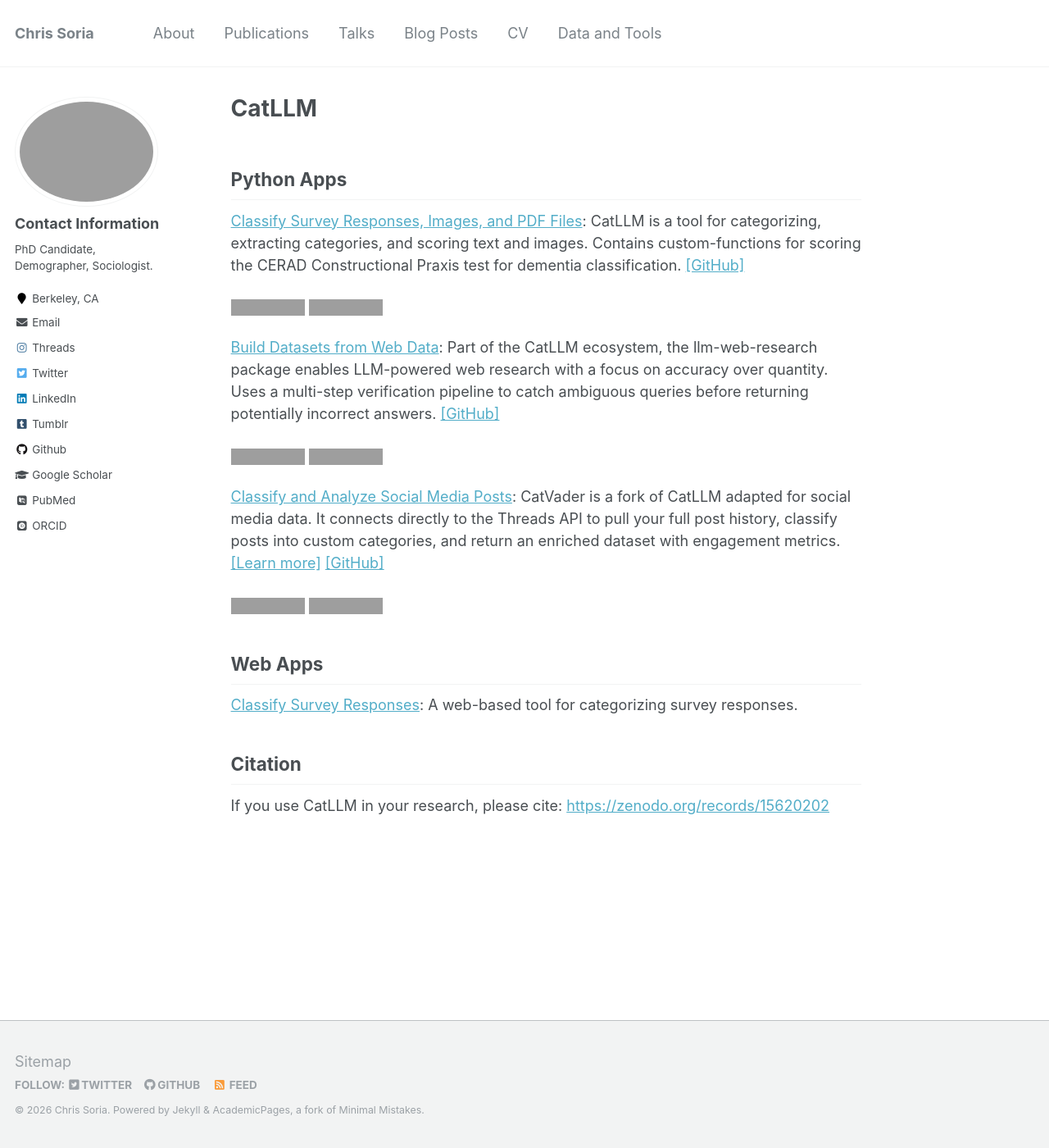
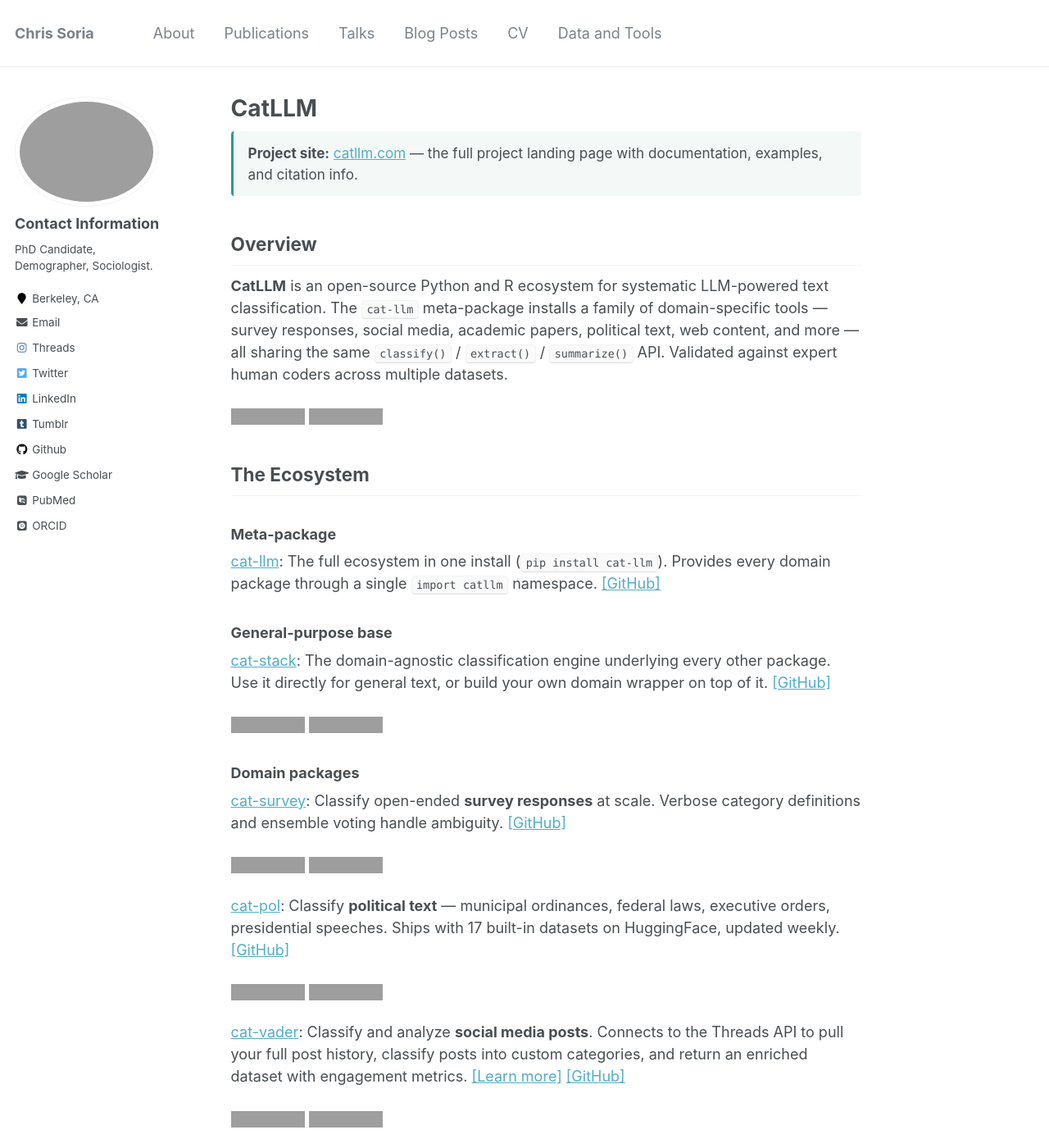
Before and after one commit to chrissoria/chrissoria.github.io, a Jekyll site: the page built from _pages/catllm.md, in a window 1280 px wide and 1400 px high. Shown: the whole window at 82% size. Built offline with Jekyll 4.4.1, drawn with Linux system fonts in a browser that asks for light colours; some web fonts are replaced; some of the changed text lies outside the part shown; grey boxes are pictures that could not be loaded.

Commit message:
Restructure /catllm/ page: link to catllm.com, feature all ecosystem packages
- Add project site callout at top linking to catllm.com
- Expand from 3 packages to full ecosystem: cat-llm meta, cat-stack base,
  six domain packages (survey, pol, vader, ademic, cog, web), plus
  related llm-web-research
- Update Zenodo citation to v3.0.0 (10.5281/zenodo.19960067)

Co-Authored-By: Claude Opus 4.7 (1M context) <noreply@anthropic.com>

```diff
--- a/_pages/catllm.md
+++ b/_pages/catllm.md
@@ -1,28 +1,70 @@
 ---
 permalink: /catllm/
 title: "CatLLM"
-description: "CatLLM - Open-source Python package and web app for classifying survey responses, images, and PDFs using large language models. Built for social science researchers."
+description: "CatLLM - Open-source Python and R ecosystem for LLM-powered text classification: survey responses, social media, academic papers, political text, web content, images, and PDFs. Built for social science researchers."
 author_profile: true
 ---
 
-## Python Apps
+<div style="padding: 14px 18px; margin-bottom: 28px; background: #f4f9f8; border-left: 3px solid #2a9d8f; border-radius: 4px; font-size: 0.95rem;">
+  <strong>Project site:</strong> <a href="https://catllm.com">catllm.com</a> — the full project landing page with documentation, examples, and citation info.
+</div>
 
-<a href="https://pypi.org/project/cat-llm/">Classify Survey Responses, Images, and PDF Files</a>: CatLLM is a tool for categorizing, extracting categories, and scoring text and images. Contains custom-functions for scoring the CERAD Constructional Praxis test for dementia classification. <a href="https://github.com/chrissoria/cat-llm">[GitHub]</a>
+## Overview
 
-<a href="https://pepy.tech/projects/cat-llm"><img src="https://static.pepy.tech/badge/cat-llm/month" alt="Downloads per month"></a> <a href="https://pepy.tech/projects/cat-llm"><img src="https://static.pepy.tech/badge/cat-llm" alt="Total Downloads"></a>
+**CatLLM** is an open-source Python and R ecosystem for systematic LLM-powered text classification. The `cat-llm` meta-package installs a family of domain-specific tools — survey responses, social media, academic papers, political text, web content, and more — all sharing the same `classify()` / `extract()` / `summarize()` API. Validated against expert human coders across multiple datasets.
 
-<a href="https://pypi.org/project/llm-web-research/">Build Datasets from Web Data</a>: Part of the CatLLM ecosystem, the llm-web-research package enables LLM-powered web research with a focus on accuracy over quantity. Uses a multi-step verification pipeline to catch ambiguous queries before returning potentially incorrect answers. <a href="https://github.com/chrissoria/llm-web-research">[GitHub]</a>
+<a href="https://pypi.org/project/cat-llm/"><img src="https://static.pepy.tech/badge/cat-llm/month" alt="Downloads per month"></a> <a href="https://pypi.org/project/cat-llm/"><img src="https://static.pepy.tech/badge/cat-llm" alt="Total Downloads"></a>
+
+## The Ecosystem
+
+### Meta-package
+
+<a href="https://pypi.org/project/cat-llm/">cat-llm</a>: The full ecosystem in one install (`pip install cat-llm`). Provides every domain package through a single `import catllm` namespace. <a href="https://github.com/chrissoria/cat-llm">[GitHub]</a>
+
+### General-purpose base
+
+<a href="https://pypi.org/project/cat-stack/">cat-stack</a>: The domain-agnostic classification engine underlying every other package. Use it directly for general text, or build your own domain wrapper on top of it. <a href="https://github.com/chrissoria/cat-stack">[GitHub]</a>
+
+<a href="https://pepy.tech/projects/cat-stack"><img src="https://static.pepy.tech/badge/cat-stack/month" alt="Downloads per month"></a> <a href="https://pepy.tech/projects/cat-stack"><img src="https://static.pepy.tech/badge/cat-stack" alt="Total Downloads"></a>
+
+### Domain packages
+
+<a href="https://pypi.org/project/cat-survey/">cat-survey</a>: Classify open-ended **survey responses** at scale. Verbose category definitions and ensemble voting handle ambiguity. <a href="https://github.com/chrissoria/cat-survey">[GitHub]</a>
+
+<a href="https://pepy.tech/projects/cat-survey"><img src="https://static.pepy.tech/badge/cat-survey/month" alt="Downloads per month"></a> <a href="https://pepy.tech/projects/cat-survey"><img src="https://static.pepy.tech/badge/cat-survey" alt="Total Downloads"></a>
+
+<a href="https://pypi.org/project/cat-pol/">cat-pol</a>: Classify **political text** — municipal ordinances, federal laws, executive orders, presidential speeches. Ships with 17 built-in datasets on HuggingFace, updated weekly. <a href="https://github.com/chrissoria/cat-pol">[GitHub]</a>
+
+<a href="https://pepy.tech/projects/cat-pol"><img src="https://static.pepy.tech/badge/cat-pol/month" alt="Downloads per month"></a> <a href="https://pepy.tech/projects/cat-pol"><img src="https://static.pepy.tech/badge/cat-pol" alt="Total Downloads"></a>
+
+<a href="https://pypi.org/project/cat-vader/">cat-vader</a>: Classify and analyze **social media posts**. Connects to the Threads API to pull your full post history, classify posts into custom categories, and return an enriched dataset with engagement metrics. <a href="/catvader/">[Learn more]</a> <a href="https://github.com/chrissoria/cat-vader">[GitHub]</a>
+
+<a href="https://pepy.tech/projects/cat-vader"><img src="https://static.pepy.tech/badge/cat-vader/month" alt="Downloads per month"></a> <a href="https://pepy.tech/projects/cat-vader"><img src="https://static.pepy.tech/badge/cat-vader" alt="Total Downloads"></a>
+
+<a href="https://pypi.org/project/cat-ademic/">cat-ademic</a>: Classify and summarize **academic papers** — abstracts, full texts, and research documents across disciplines. Built-in journal/field context. <a href="https://github.com/chrissoria/cat-ademic">[GitHub]</a>
+
+<a href="https://pepy.tech/projects/cat-ademic"><img src="https://static.pepy.tech/badge/cat-ademic/month" alt="Downloads per month"></a> <a href="https://pepy.tech/projects/cat-ademic"><img src="https://static.pepy.tech/badge/cat-ademic" alt="Total Downloads"></a>
+
+<a href="https://pypi.org/project/cat-cog/">cat-cog</a>: **Cognitive assessment** scoring, including CERAD Constructional Praxis test evaluation for dementia research. <a href="https://github.com/chrissoria/cat-cog">[GitHub]</a>
+
+<a href="https://pepy.tech/projects/cat-cog"><img src="https://static.pepy.tech/badge/cat-cog/month" alt="Downloads per month"></a> <a href="https://pepy.tech/projects/cat-cog"><img src="https://static.pepy.tech/badge/cat-cog" alt="Total Downloads"></a>
+
+<a href="https://pypi.org/project/cat-web/">cat-web</a>: Classify scraped **web content** — pages, articles, and HTML. Domain-tuned prompts for long-form online text. <a href="https://github.com/chrissoria/cat-web">[GitHub]</a>
+
+<a href="https://pepy.tech/projects/cat-web"><img src="https://static.pepy.tech/badge/cat-web/month" alt="Downloads per month"></a> <a href="https://pepy.tech/projects/cat-web"><img src="https://static.pepy.tech/badge/cat-web" alt="Total Downloads"></a>
+
+### Related packages
+
+<a href="https://pypi.org/project/llm-web-research/">llm-web-research</a>: A separate package in the CatLLM family for **LLM-powered web research** with a focus on accuracy over quantity. Uses a multi-step verification pipeline to catch ambiguous queries before returning potentially incorrect answers. <a href="https://github.com/chrissoria/llm-web-research">[GitHub]</a>
 
 <a href="https://pepy.tech/projects/llm-web-research"><img src="https://static.pepy.tech/badge/llm-web-research/month" alt="Downloads per month"></a> <a href="https://pepy.tech/projects/llm-web-research"><img src="https://static.pepy.tech/badge/llm-web-research" alt="Total Downloads"></a>
 
-<a href="https://pypi.org/project/cat-vader/">Classify and Analyze Social Media Posts</a>: CatVader is a fork of CatLLM adapted for social media data. It connects directly to the Threads API to pull your full post history, classify posts into custom categories, and return an enriched dataset with engagement metrics. <a href="/catvader/">[Learn more]</a> <a href="https://github.com/chrissoria/cat-vader">[GitHub]</a>
-
-<a href="https://pepy.tech/projects/cat-vader"><img src="https://static.pepy.tech/badge/cat-vader/month" alt="Downloads per month"></a> <a href="https://pepy.tech/projects/cat-vader"><img src="https://static.pepy.tech/badge/cat-vader" alt="Total Downloads"></a>
-
 ## Web Apps
 
-<a href="https://huggingface.co/spaces/CatLLM/survey-classifier">Classify Survey Responses</a>: A web-based tool for categorizing survey responses.
+<a href="https://huggingface.co/spaces/CatLLM/survey-classifier">Classify Survey Responses</a>: A web-based tool for categorizing survey responses without writing code.
 
 ## Citation
 
-If you use CatLLM in your research, please cite: <a href="https://zenodo.org/records/15620202">https://zenodo.org/records/15620202</a>
+If you use CatLLM in your research, please cite:
+
+Soria, C. (2026). *CatLLM: A Reproducible Python Ecosystem for Generating, Assigning, and Scoring Open-Ended Text, Images, and Documents Across Research Domains* (v3.0.0) [Software]. Zenodo. <a href="https://doi.org/10.5281/zenodo.19960067">https://doi.org/10.5281/zenodo.19960067</a>
```
